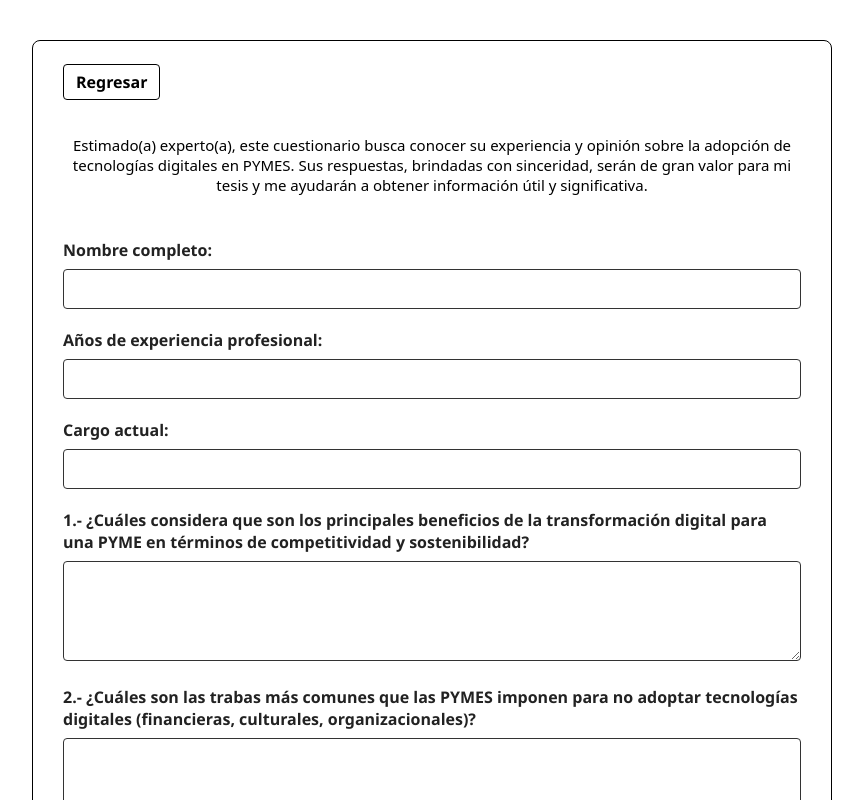
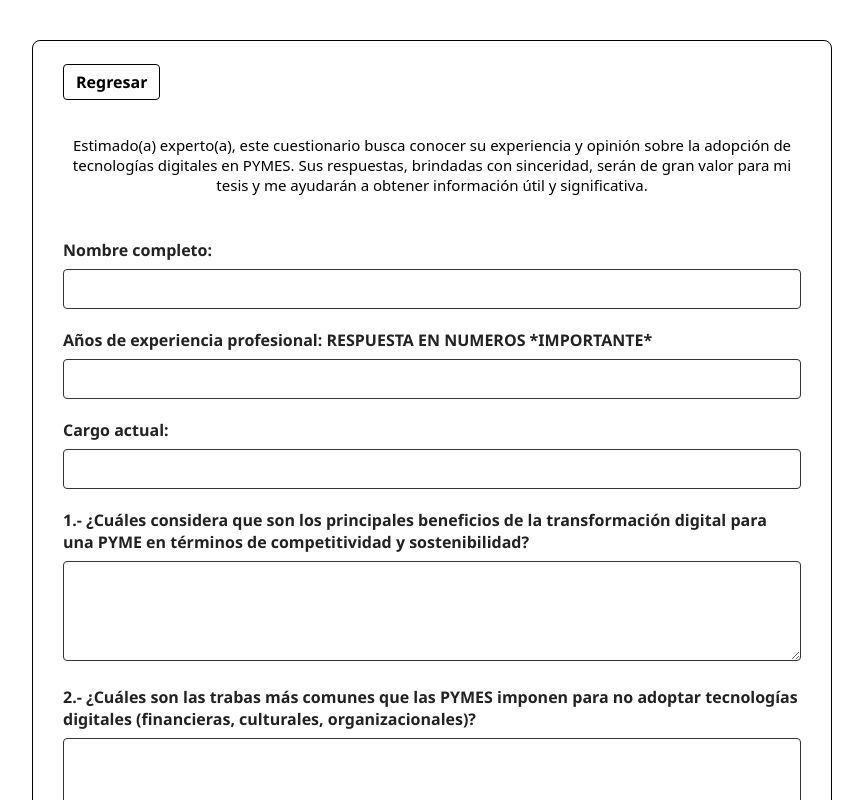
Before and after one commit to Logalopez/encuestaTesis, a React (Vite) app in the folder frontend/: page /expertos in a window 1280 px wide. Shown: the top 800 px of the page, without its empty margins (208-1071 px from the left). Built offline with nearby package versions, Linux system fonts and the light colour scheme.

Commit message:
IMPORNTE AGREGAR

```diff
--- a/frontend/src/cuestionarioExpertos.jsx
+++ b/frontend/src/cuestionarioExpertos.jsx
@@ -93,7 +93,8 @@ function CuestionarioExpertos() {
             </div>
             <div className="pregunta">
               <label htmlFor="anos_Experiencia">
-                Años de experiencia profesional:
+                Años de experiencia profesional:{" "}
+                <span>RESPUESTA EN NUMEROS *IMPORTANTE*</span>
               </label>
               <input
                 name="anos_Experiencia"
```
